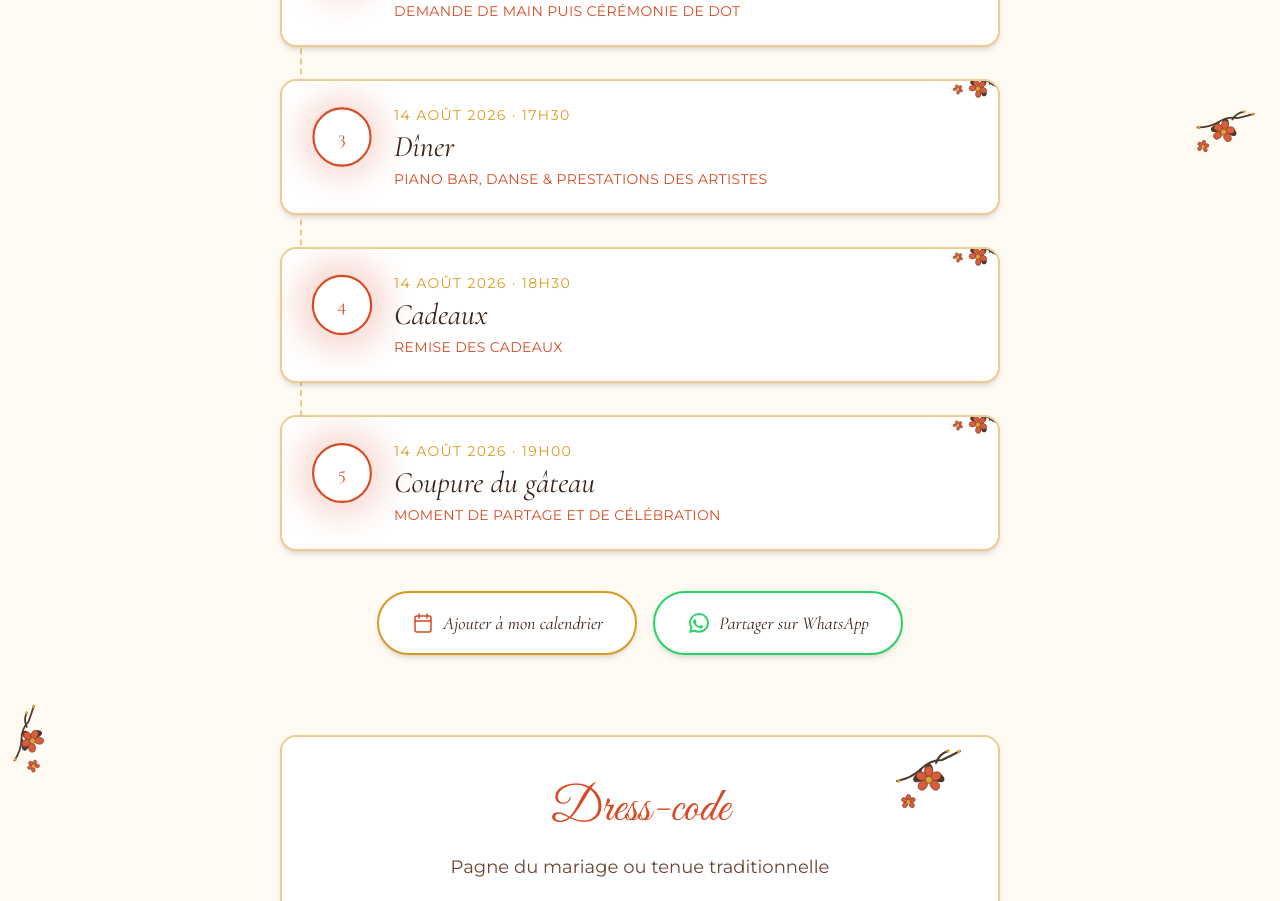
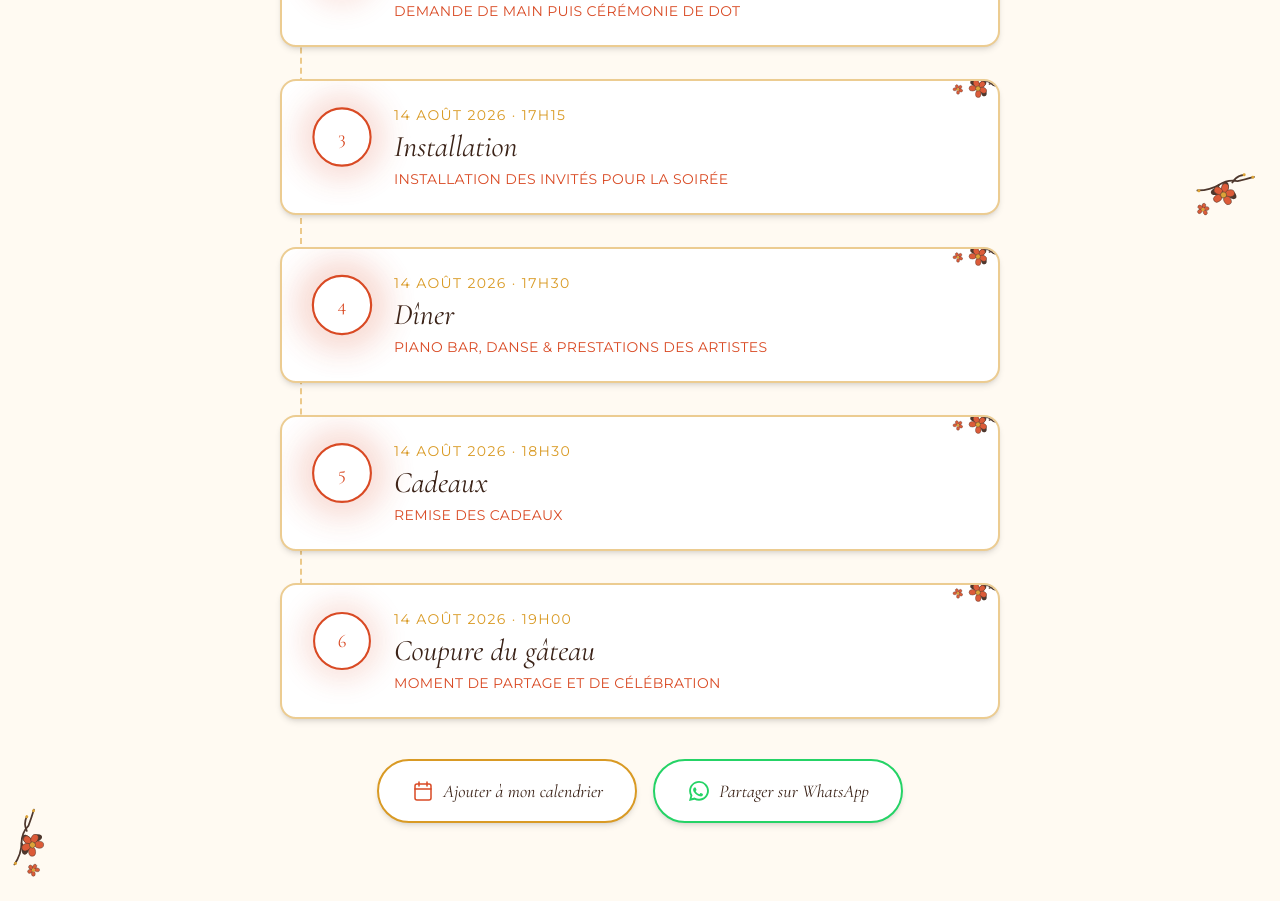
Before and after one commit to Bnfs/mariage-anthony-osier, a React (Vite) app: page /programme in a window 1280 px wide. Shown: the part 839-1740 px from the top of the page. Built offline with nearby package versions, Linux system fonts and the light colour scheme.

Commit message:
Mettre l'enveloppe en blanc cassé et ajouter l'étape Installation avant le dîner

```diff
--- a/src/components/Envelope.jsx
+++ b/src/components/Envelope.jsx
@@ -125,7 +125,7 @@ export default function Envelope({ onOpen }) {
           style={{ perspective: 600 }}
         >
           <motion.div
-            className="absolute inset-0 rounded-md bg-coral/90 shadow-xl"
+            className="absolute inset-0 rounded-md bg-cream border-2 border-mustard shadow-xl"
             animate={{ scale: opening ? 1.05 : 1 }}
             transition={{ duration: 0.5 }}
           />
--- a/src/pages/ProgrammePage.jsx
+++ b/src/pages/ProgrammePage.jsx
@@ -20,6 +20,12 @@ const TIMELINE = [
     time: '15h00 – 17h00',
     title: 'Cérémonie de la Dot',
     subtitle: 'Demande de main puis cérémonie de dot',
+  },
+  {
+    day: '14 Août 2026',
+    time: '17h15',
+    title: 'Installation',
+    subtitle: 'Installation des invités pour la soirée',
   },
   {
     day: '14 Août 2026',
```
